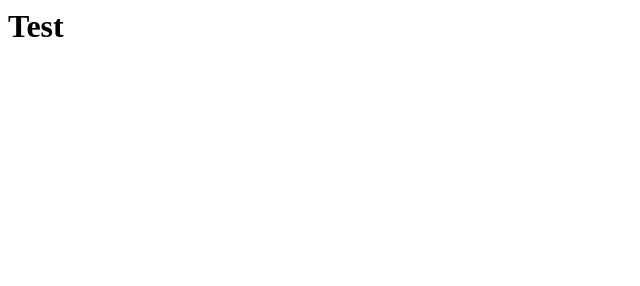
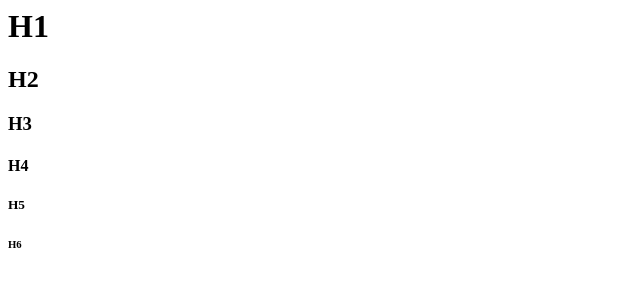
Before and after one commit to MisterPelle/misterpelle.github.io, a plain HTML site: page index.html in a window 1280 px wide. Shown: the whole page, without its empty margins (0-640 px from the left). Drawn offline with Linux system fonts and the light colour scheme.

Commit message:
Test
test igen

```diff
--- a/index.html
+++ b/index.html
@@ -1,5 +1,13 @@
 <head>
 
-<h1>Test</h1>
 
 </head>
+
+<body>
+	<h1> H1 </h1>
+	<h2> H2 </H2>
+	<h3> H3 </h3>
+	<h4> H4 </h4>
+	<h5> H5 </h5>
+	<h6> H6 </h6>
+</body>
```
